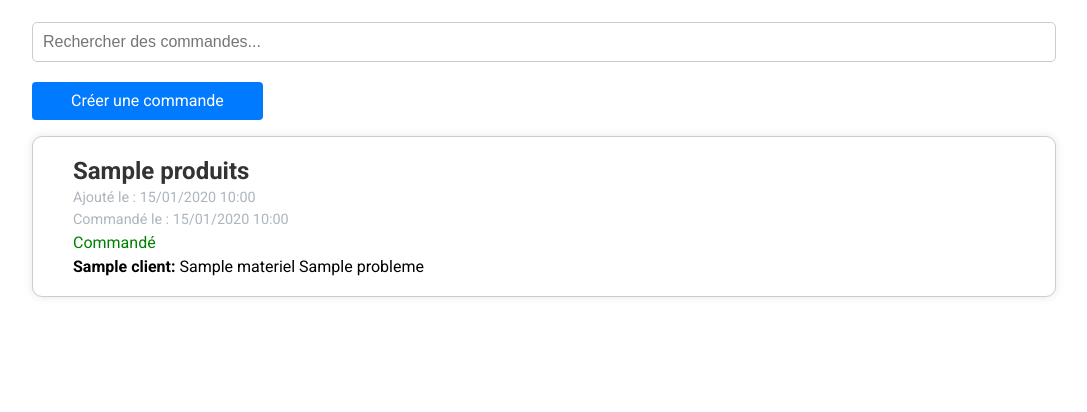
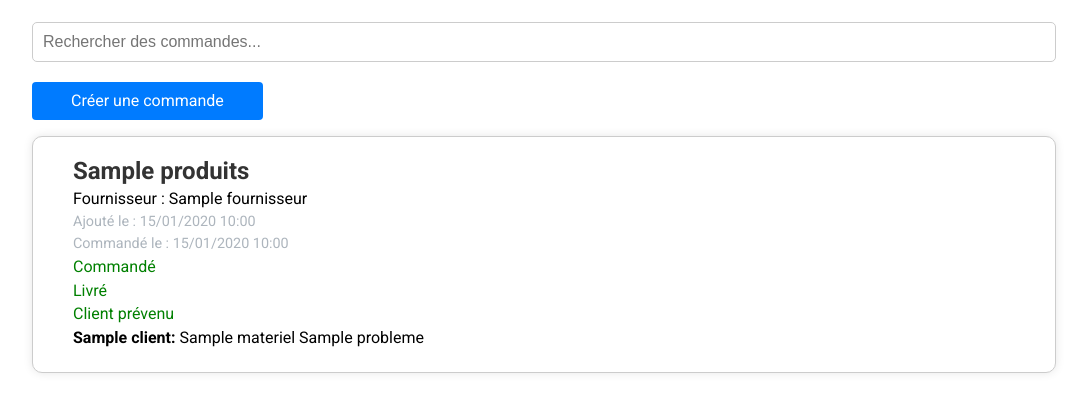
Before and after one commit to SHemtec/AppliFiches, a Symfony app: template templates/commandes/index.html.twig in a window 1280 px wide. Shown: the part 149-561 px from the top of the page, without its empty margins (96-1183 px from the left). Run offline with Twig, Linux system fonts and the light colour scheme; the template is opened without the code that fills it: most values are stand-ins (such as "Sample title", 1, 10 or a date in 2020); some libraries are stand-ins or nearby versions.

Commit message:
Add : status de livraison et d'appel client, fournisseur sur les commandes

```diff
--- a/public/css/style.css
+++ b/public/css/style.css
@@ -989,8 +989,38 @@ main .clientWrapper .client .clientInfo span {
     color: green;
 }
 
+.status-livree {
+    color: green;
+}
+
+.status-client-appele {
+    color: green;
+}
+
 .status-non-commande {
     color: orange;
+}
+
+.status-non-livree {
+    color: orange;
+}
+
+.status-client-non-appele {
+    color: orange;
+}
+
+.commandeButtonWrapper {
+    display: flex;
+    flex-direction: row;
+    justify-content: center;
+    gap: 1rem;
+}
+
+.commandesPage .commandeButtonWrapper {
+    display: flex;
+    flex-direction: row;
+    justify-content: flex-start;
+    gap: 1rem;
 }
 
 .commandeShow {
--- a/src/Entity/Client.php
+++ b/src/Entity/Client.php
@@ -8,8 +8,6 @@ use Doctrine\Common\Collections\Collection;
 use Doctrine\ORM\Mapping as ORM;
 
 #[ORM\Entity(repositoryClass: ClientRepository::class)]
-#[ORM\Table(name: 'client')]
-#[ORM\UniqueConstraint(name: 'unique_client_name', columns: ['name'])]
 class Client
 {
     #[ORM\Id]
@@ -17,7 +15,7 @@ class Client
     #[ORM\Column]
     private ?int $id = null;
 
-    #[ORM\Column(length: 255, unique: true)]
+    #[ORM\Column(length: 255)]
     private ?string $name = null;
 
     #[ORM\Column(length: 255, nullable: true)]
--- a/src/Form/CommandesType.php
+++ b/src/Form/CommandesType.php
@@ -34,6 +34,10 @@ class CommandesType extends AbstractType
                         ->orderBy('c.name', 'ASC');
                 },
             ])
+            ->add('fournisseur', null, [
+                'attr' => ['class' => 'form-control'],
+                'row_attr' => ['class' => 'formGroup'],
+            ])
         ;
     }
 
--- a/templates/commandes/index.html.twig
+++ b/templates/commandes/index.html.twig
@@ -17,10 +17,17 @@
                     <div class="commandeContent">
                         <div class="commandeInfo">
                             <h2>{{ commande.Produits }}</h2>
+                            <span>Fournisseur : {{ commande.fournisseur }}</span>
                             <span class="date">Ajouté le : {{ commande.createdAt ? commande.createdAt|date('d/m/Y H:i') : '' }}</span>
                             <span class="date">Commandé le : {{ commande.orderedAt ? commande.orderedAt|date('d/m/Y H:i') : '' }}</span>
                             <span class="status {{ commande.status ? 'status-commande' : 'status-non-commande' }}">
                                 {{ commande.status ? 'Commandé' : 'Pas commandé' }}
+                            </span>
+                            <span class="status {{ commande.deliveryStatus ? 'status-livree' : 'status-non-livree' }}">
+                                {{ commande.deliveryStatus ? 'Livré' : 'Pas livré' }}
+                            </span>
+                            <span class="status {{ commande.clientCalledStatus ? 'status-client-appele' : 'status-client-non-appele' }}">
+                                {{ commande.clientCalledStatus ? 'Client prévenu' : 'Client non prévenu' }}
                             </span>
 
                             {% if commande.intervention %}
@@ -31,11 +38,25 @@
                                 </div>
                             {% endif %}
 
-                            {% if commande.status == false %}
-                                <form action="{{ path('app_commandes_validate', {'id': commande.id}) }}" method="post">
-                                    <button type="submit" class="btn btn-primary">Valider la commande</button>
-                                </form>
-                            {% endif %}
+                            <section class="commandeButtonWrapper">
+                                {% if not commande.status %}
+                                    <form action="{{ path('app_commandes_validate', {'id': commande.id}) }}" method="post">
+                                        <button type="submit" class="btn btn-primary">Marquer comme Commandée</button>
+                                    </form>
+                                {% endif %}
+
+                                {% if commande.deliveryStatus == false %}
+                                    <form action="{{ path('app_commandes_validate_delivery', {'id': commande.id}) }}" method="post">
+                                        <button type="submit" class="btn btn-primary">Valider la livraison</button>
+                                    </form>
+                                {% endif %}
+
+                                {% if commande.clientCalledStatus == false %}
+                                    <form action="{{ path('app_commandes_validate_call', {'id': commande.id}) }}" method="post">
+                                        <button type="submit" class="btn btn-primary">Valider l'appel</button>
+                                    </form>
+                                {% endif %}
+                            </section>
                         </div>
                     </div>
                 </a>
```
Also changed, not shown: migrations/Version20241031162100.php (added, +31 -0 lines), src/Controller/CommandesController.php (+22 -0 lines), src/Entity/Commandes.php (+47 -0 lines), templates/commandes/show.html.twig (+21 -7 lines).
